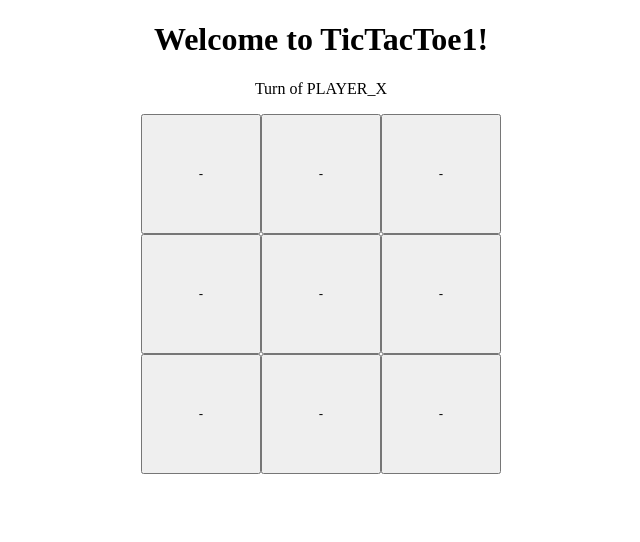
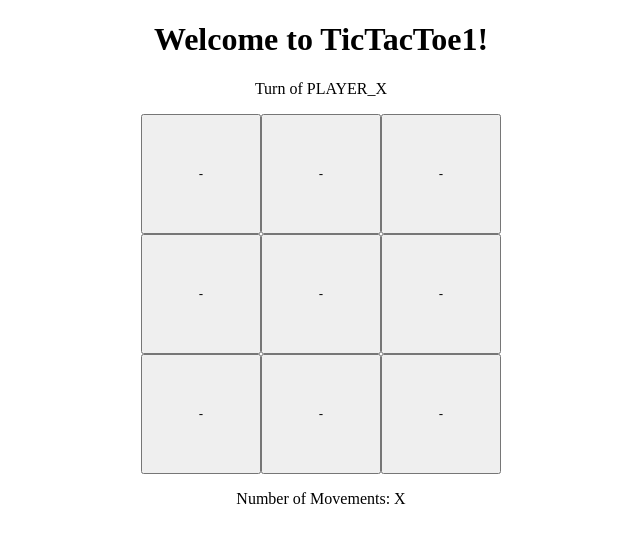
Before and after one commit to rdab/TicTacToe, an Angular app: page / in a window 1280 px wide. Shown: the top 542 px of the page, without its empty margins (319-959 px from the left). Built offline with nearby package versions, Linux system fonts and the light colour scheme.

Commit message:
Bootstrap play counter component

```diff
--- a/src/app/game/game.module.ts
+++ b/src/app/game/game.module.ts
@@ -4,10 +4,11 @@ import { GameComponent } from './game/game.component';
 import { HeaderComponent } from './header/header.component';
 import { BoardComponent } from './board/board.component';
 import { SquareComponent } from './square/square.component';
-import { StateService } from './state.service'
+import { StateService } from './state.service';
+import { PlayCounterComponent } from './play-counter/play-counter.component';
 
 @NgModule({
-  declarations: [GameComponent, HeaderComponent, BoardComponent, SquareComponent],
+  declarations: [GameComponent, HeaderComponent, BoardComponent, SquareComponent, PlayCounterComponent],
   imports: [
     CommonModule
   ],
--- a/src/app/game/game/game.component.html
+++ b/src/app/game/game/game.component.html
@@ -1,2 +1,3 @@
 <app-header></app-header>
 <app-board></app-board>
+<app-play-counter></app-play-counter>
--- /dev/null
+++ b/src/app/game/play-counter/play-counter.component.html
@@ -0,0 +1,3 @@
+<p>
+  Number of Movements: X
+</p>
--- /dev/null
+++ b/src/app/game/play-counter/play-counter.component.ts
@@ -0,0 +1,15 @@
+import { Component, OnInit } from '@angular/core';
+
+@Component({
+  selector: 'app-play-counter',
+  templateUrl: './play-counter.component.html',
+  styleUrls: ['./play-counter.component.scss']
+})
+export class PlayCounterComponent implements OnInit {
+
+  constructor() { }
+
+  ngOnInit() {
+  }
+
+}
```
Also changed, not shown: src/app/game/play-counter/play-counter.component.scss (added).
